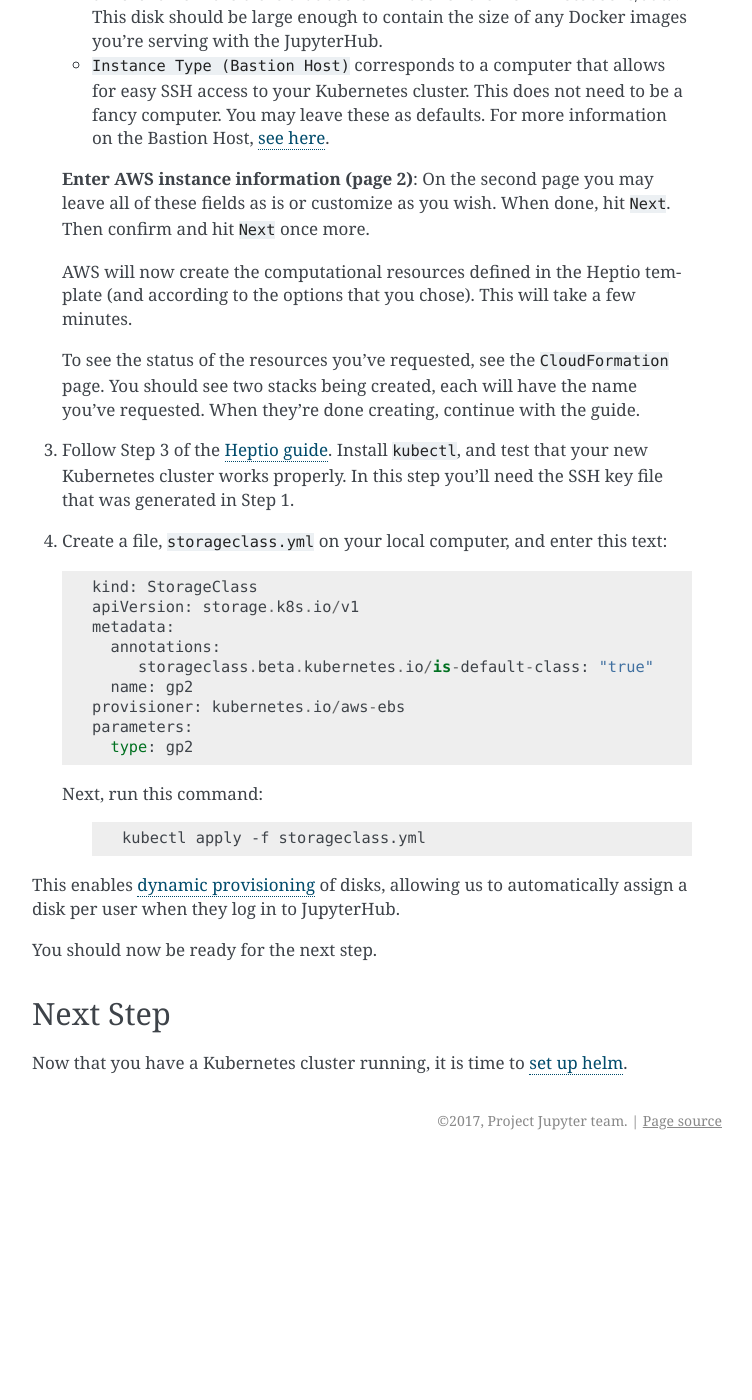
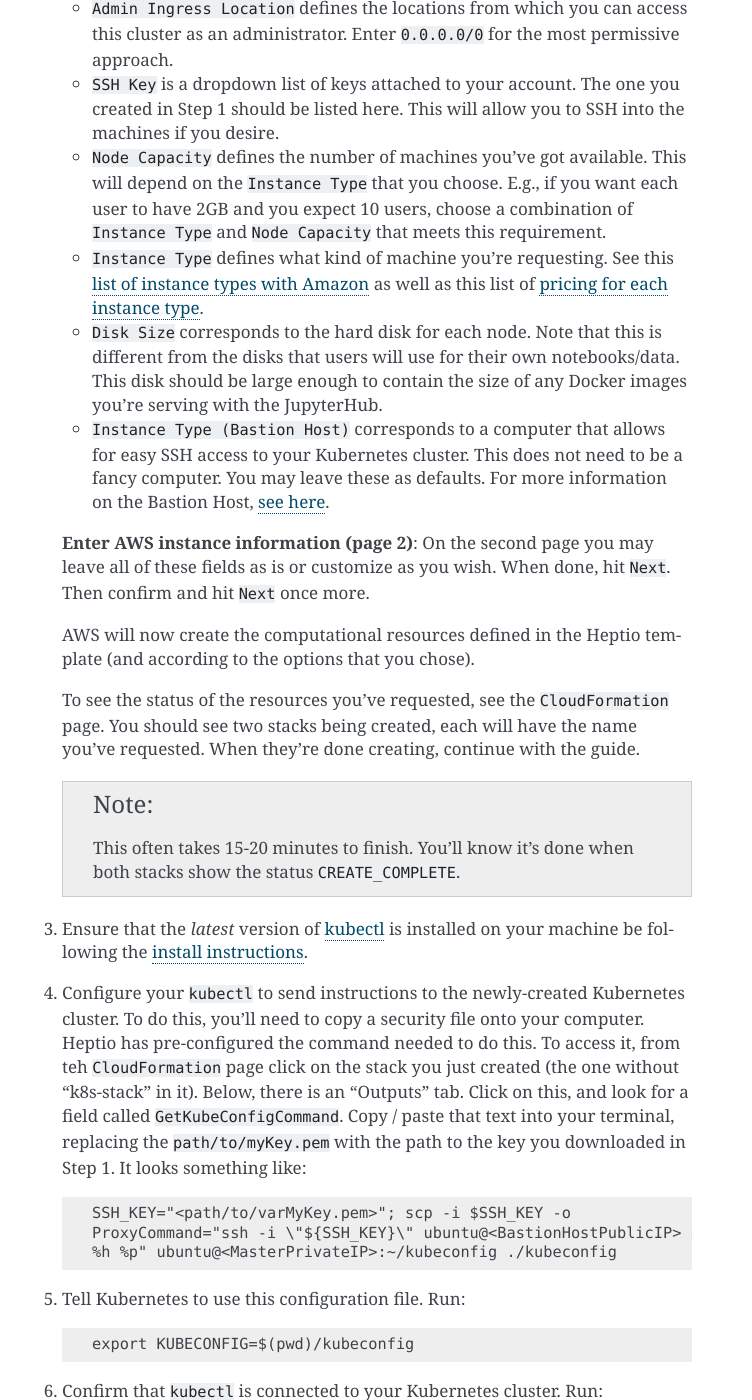
Before and after one commit to jupyterhub/zero-to-jupyterhub-k8s, a Sphinx documentation site: the page built from doc/source/create-k8s-cluster.rst, in a window 1280 px wide and 1400 px high, scrolled down 4856 px. Shown: the whole window, without its empty margins (388-1140 px from the left). Built offline with Sphinx 7.4.7, drawn with Linux system fonts in a browser that asks for light colours; before the commit the page ends 6016 px from its top, so only the background shows below that; some of the changed text lies outside the part shown.

Commit message:
adding in extra text for AWS

```diff
--- a/doc/source/create-k8s-cluster.rst
+++ b/doc/source/create-k8s-cluster.rst
@@ -19,6 +19,12 @@
    files for configuration purposes. It may be helpful to create a folder
    for your JuypterHub deployment to keep track of these files.
 
+.. note::
+
+   If you are concerned at all about security (you probably should be), see
+   the `Kubernetes best-practices guide <http://blog.kubernetes.io/2016/08/security-best-practices-kubernetes-deployment.html>`_
+   for information about keeping your Kubernetes infrastruture secure.
+
 .. _google-cloud:
 
 Setting up Kubernetes on `Google Cloud <https://cloud.google.com/>`_
@@ -36,6 +42,7 @@
    in one button). Go to “Billing” then “Payment Methods”, and make sure you
    have a credit card linked to the account. (You may also receive $300 in trial
    credits.) And enable the following APIs:
+
       - Google Compute Engine API
       - Google Container Engine API
       - Google Container Registry API
@@ -181,10 +188,11 @@
 
 .. note::
 
-  See the `Heptio's note on security <http://blog.kubernetes.io/2016/08/security-best-practices-kubernetes-deployment.html>`_
-  for information about keeping your Kubernetes infrastruture secure.
+   The Heptio deployment of Kubernetes on AWS should not be considered
+   production-ready. See `the introduction in the Heptio Kubernetes tutorial <http://docs.heptio.com/content/tutorials/aws-cloudformation-k8s.html>`_
+   for information about what to expect.
 
-1. Follow Step 1 of the `Heptio guide`_.
+1. Follow Step 1 of the `Heptio guide`_, called **Prepare your AWS Account**.
 
    This sets up your Amazon account with the credentials needed to run Kubernetes.
 
@@ -201,19 +209,27 @@
       Click the "pin" icon at the top, then drag ``CloudFormation`` and
       ``EC2`` into your navbar.
 
-2. Follow Step 2 of the `Heptio guide`_.
+2. Deploy a Kubernetes template from Heptio.
 
-   **Select template option**: In this section, Heptio allows you
-   to click one of two buttons, each runs several commands on AWS
-   that set up a "template" of necessary Kubernetes resources.
-   We recommend ``Option 1``, which will create a new set of resources
-   on AWS to run Kubernetes.
+   .. note::
 
-   After clicking the ``Option 1`` button, you'll be taken to an AWS page with a field already
+      This section largely follows Step 2 of the `Heptio guide`_.
+
+   AWS makes it possible to deploy computational resources in a "stack" using
+   templates. Heptio has put together a template for running Kubernetes on AWS.
+   Click the button below to select the Heptio template, then follow the
+   instructions below.
+
+   .. raw:: html
+
+      <a target="_blank" href="https://console.aws.amazon.com/cloudformation/home?region=us-west-2#/stacks/new?stackName=Heptio-Kubernetes&templateURL=https://s3.amazonaws.com/quickstart-reference/heptio/latest/templates/kubernetes-cluster-with-new-vpc.template">
+      <button style="background-color: rgb(235, 119, 55); border: 1px solid; border-color: black; color: white; padding: 15px 32px; text-align: center; text-decoration: none; font-size: 16px; margin: 4px 2px; cursor: pointer; border-radius: 8px;">Deploy the Heptio Template</button></a>
+
+   You'll be taken to an AWS page with a field already
    chosen under "Choose a template". Simply hit "Next".
 
-   **Enter AWS instance information (page 1)**: On this page you'll need to
-   fill in the following required fields:
+   **Enter AWS instance information (page 1)**: On this page you'll tell AWS
+   what kind of hardware you need. Fill in the following required fields:
 
    * ``Stack Name`` can be anything you like.
    * ``Availability Zone`` is related to the location of the AWS
@@ -246,19 +262,47 @@
    confirm and hit ``Next`` once more.
 
    AWS will now create the computational resources defined in the Heptio
-   template (and according to the options that you chose). This will
-   take a few minutes.
+   template (and according to the options that you chose).
 
    To see the status of the resources you've requested,
    see the ``CloudFormation`` page. You should see two stacks being created,
    each will have the name you've requested. When they're done creating,
    continue with the guide.
 
-3. Follow Step 3 of the `Heptio guide`_. Install ``kubectl``,
-   and test that your new Kubernetes cluster works properly. In this step
-   you'll need the SSH key file that was generated in Step 1.
+   .. note::
 
-4. Create a file, ``storageclass.yml`` on your local computer, and enter
+      This often takes 15-20 minutes to finish. You'll know it's done when
+      both stacks show the status ``CREATE_COMPLETE``.
+
+3. Ensure that the *latest* version of `kubectl <https://kubernetes.io/docs/user-guide/prereqs/>`_ is
+   installed on your machine be following the `install instructions <https://kubernetes.io/docs/user-guide/prereqs>`_.
+
+4. Configure your ``kubectl`` to send instructions to the newly-created
+   Kubernetes cluster. To do this, you'll need to copy a security file
+   onto your computer. Heptio has pre-configured the command needed to do this.
+   To access it, from teh ``CloudFormation`` page click on the stack you just
+   created (the one without "k8s-stack" in it). Below, there is an "Outputs"
+   tab. Click on this, and look for a field called ``GetKubeConfigCommand``.
+   Copy / paste that text into your terminal, replacing the ``path/to/myKey.pem``
+   with the path to the key you downloaded in Step 1. It looks something like::
+
+     SSH_KEY="<path/to/varMyKey.pem>"; scp -i $SSH_KEY -o
+     ProxyCommand="ssh -i \"${SSH_KEY}\" ubuntu@<BastionHostPublicIP> nc
+     %h %p" ubuntu@<MasterPrivateIP>:~/kubeconfig ./kubeconfig
+
+5. Tell Kubernetes to use this configuration file. Run::
+
+     export KUBECONFIG=$(pwd)/kubeconfig
+
+6. Confirm that ``kubectl`` is connected to your Kubernetes cluster.
+   Run::
+
+      kubectl get nodes
+
+   you should see a list of three nodes, each beginning with ``ip``.
+
+7. Enable dynamic storage on your Kubernetes cluster.
+   Create a file, ``storageclass.yml`` on your local computer, and enter
    this text::
 
        kind: StorageClass
```
